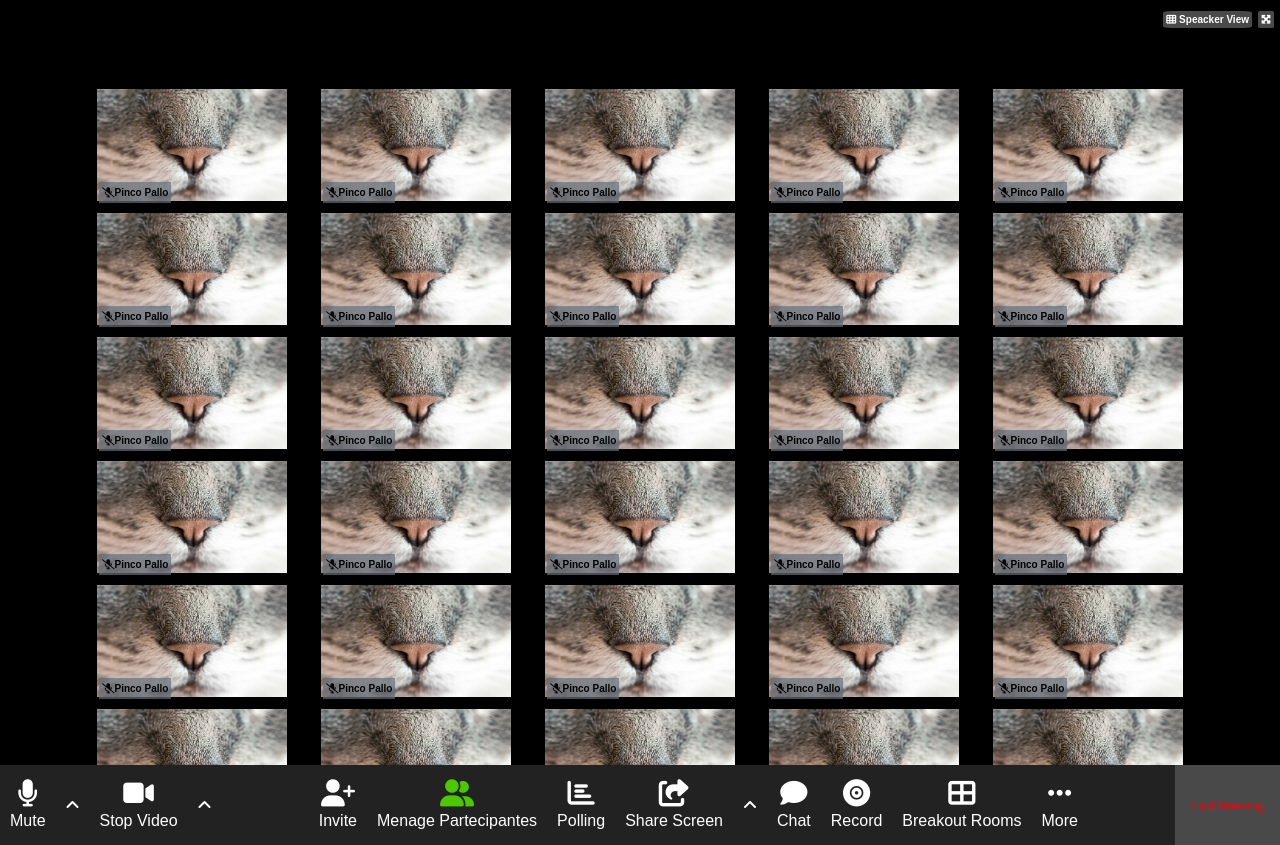
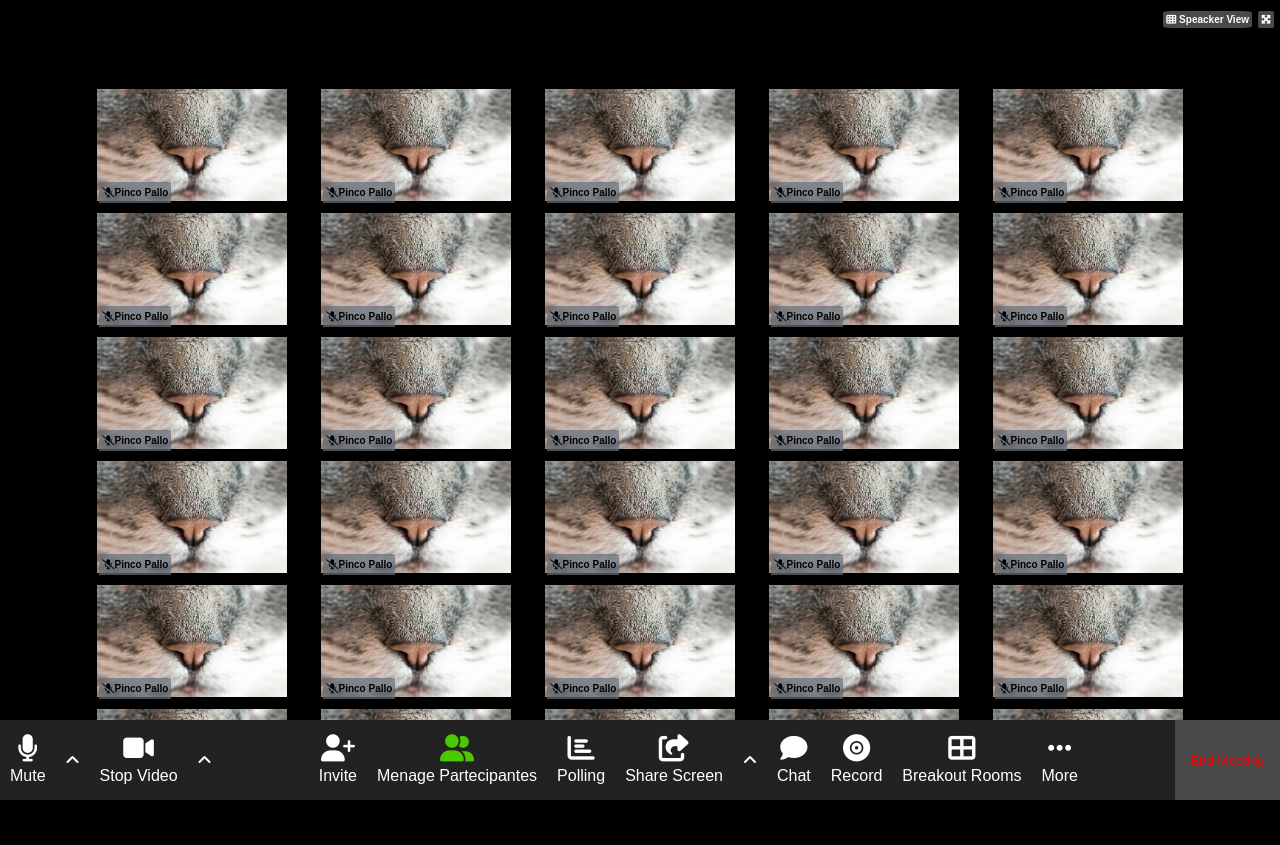
Before and after one commit to ElenaRuscitto/html-css-zoom, a plain HTML site: page index.html in a window 1280 px wide. After the commit the page ends 800 px from the top, so only its background shows below. Drawn offline with Linux system fonts and the light colour scheme.

Commit message:
[add] no-scrool footer

```diff
--- a/css/main.css
+++ b/css/main.css
@@ -11,7 +11,7 @@ body{
 
 main{
   overflow: auto;
-  height: calc(100vh - 75px);
+  height: calc(100vh - 120px);
 }
 
 
```
